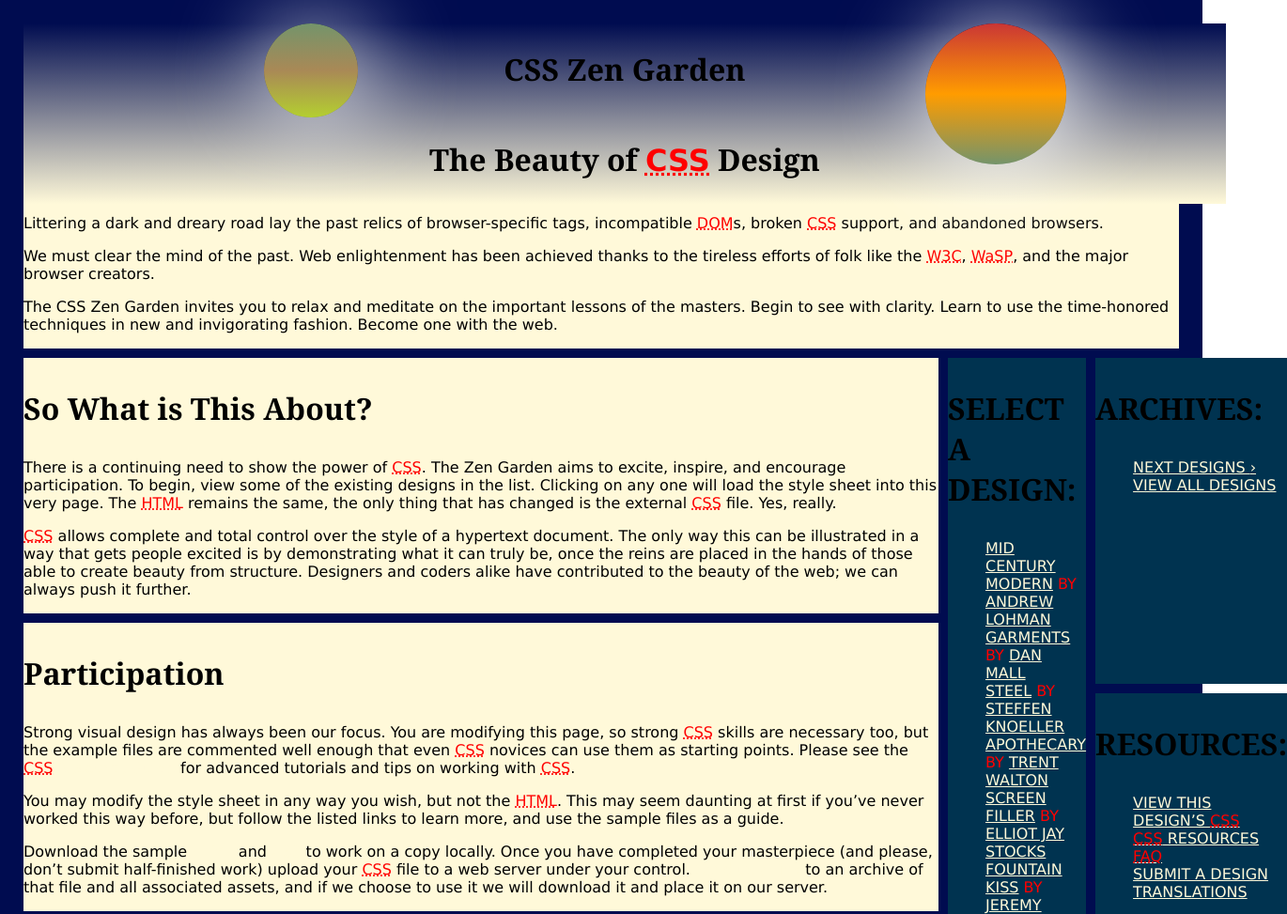
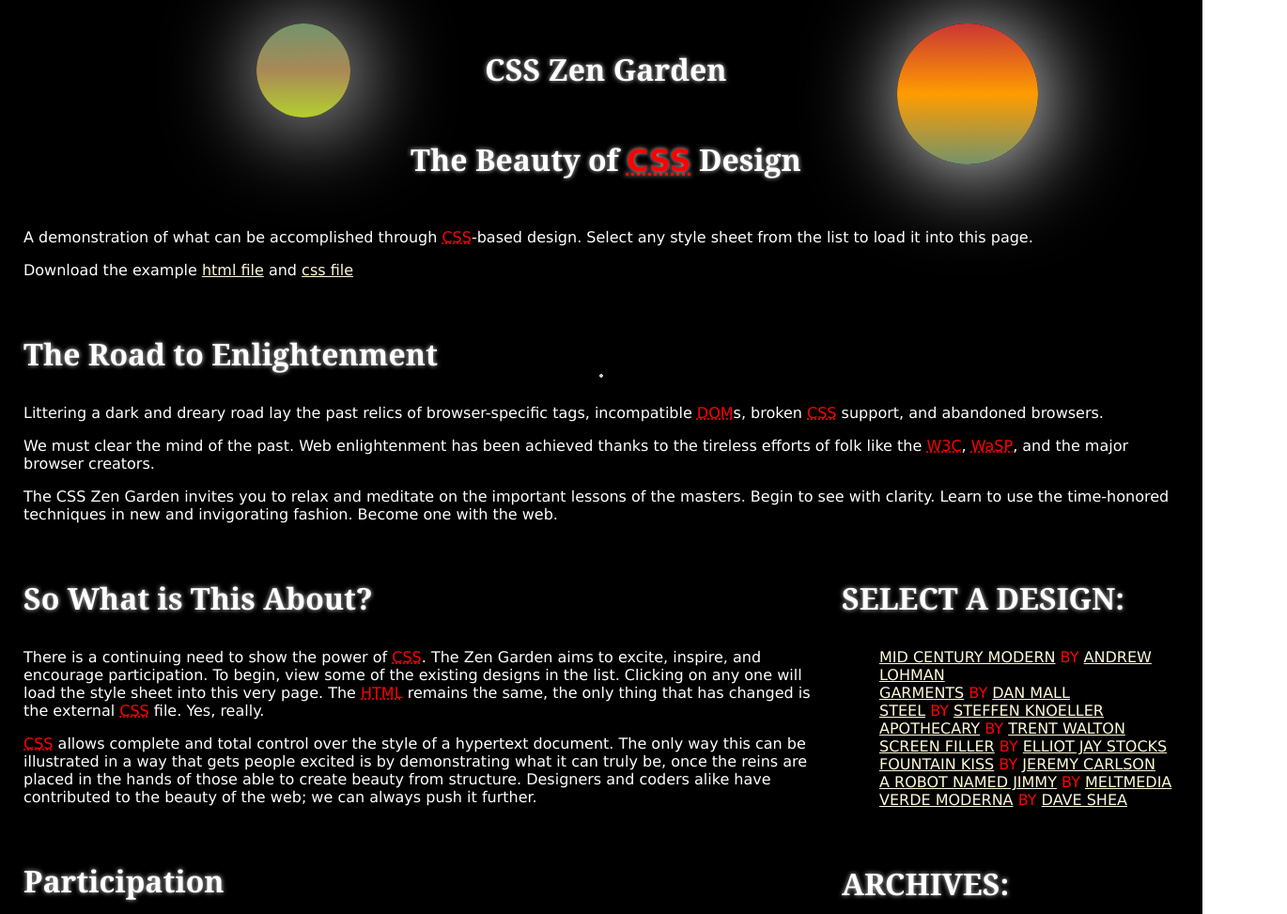
Before and after one commit to WDD331-Group/Zen-Garden, a plain HTML site: page index.html in a window 1280 px wide. Shown: the top 973 px of the page at 94% size, 1370 px wide, since content can reach past the window. Drawn offline with Linux system fonts and the light colour scheme.

Commit message:
Add files via upload

```diff
--- a/_atoms.scss
+++ b/_atoms.scss
@@ -24,7 +24,7 @@
     background-image: $img;
     box-shadow: $shd;
 }
-@mixin font($fnt-fam: $headline-font, $fnt-sze: 2em, $fnt-clr: $text-color-dark) {
+@mixin font($fnt-fam: $headline-font, $fnt-sze: 2em, $fnt-clr: $text-color-light) {
     font-family: $fnt-fam;
     font-size: $fnt-sze;
     color: $fnt-clr;
@@ -38,6 +38,7 @@
 //elements
 h1, h2, h3 {
     @include font();
+    text-shadow: 0 0 5px $primary-color,
 }
 p {
     @include font($fnt-fam: $body-font, $fnt-sze: 1em);
--- a/_molecules.scss
+++ b/_molecules.scss
@@ -32,17 +32,10 @@ header::after {
 // sub-intro
 header {
     display: flex;
+    position: sticky;
     flex-direction: column;
-    position: fixed;
     width: 100%;
     text-align: center;
-    background-image: linear-gradient($primary-color, $accent-color-1);
-}
-.summary {
-    background-color: $accent-color-1;
-}
-.preamble {
-    background-color: $accent-color-1;
 }
 
 // main
@@ -53,18 +46,6 @@ header {
     grid-gap: 10px;
 }
 // sub-main
-.explanation {
-    background-color: $accent-color-1;
-}
-.participation {
-    background-color: $accent-color-1;
-}
-.benefits {
-    background-color: $accent-color-1;
-}
-.requirements {
-    background-color: $accent-color-1;
-}
 footer {
     display: flex;
     flex-flow: row wrap;
@@ -75,7 +56,7 @@ footer {
 // sidebar
 .sidebar > .wrapper {
     display: grid;
-    grid-template-columns: 1fr 1fr;
+    grid-template-columns: 1fr ;
     grid-auto-rows: auto;
     grid-gap: 10px;
 }
@@ -84,17 +65,14 @@ footer {
     grid-row: 1 / span 2;
     @include font($fnt-sze: 1em, $fnt-clr: $text-color-light);
     text-transform: uppercase;
-    background-color: $accent-color-2;
 }
 .design-archives {
     @include font($fnt-sze: 1em, $fnt-clr: $text-color-light);
     text-transform: uppercase;
-    background-color: $accent-color-2;
 }
 .zen-resources {
     @include font($fnt-sze: 1em, $fnt-clr: $text-color-light);
     text-transform: uppercase;
-    background-color: $accent-color-2;
 }
 
 //nav {
--- a/_organisms.scss
+++ b/_organisms.scss
@@ -9,12 +9,17 @@
     grid-template-rows: auto;
     grid-gap: 10px;
     padding: 25px;
-    background-color: $primary-color;
+    background-color: $background-color;
+    background-image: radial-gradient(circle, $primary-color 1px, transparent 1px), radial-gradient(circle, $primary-color 2px, transparent 2px), radial-gradient(circle, white 1px, transparent 1px), radial-gradient(circle, white 2px, transparent 2px),
+    radial-gradient(circle, $primary-color 1px, transparent 1px), radial-gradient(circle, $primary-color 2px, transparent 2px);
+    background-size: 225px 150px;
+    background-attachment: fixed;
+    background-position: 0, 50px 50px, -50px -50px, 150px 200px, 100px 100px, -10px -10px;
 }
 
 @media screen and (min-width: 900px) {
     .page-wrapper {
-        grid-template-columns: 1fr 20%;
+        grid-template-columns: 70% 30%;
     }
     .intro {
         grid-column: 1 / span 2;
--- a/_variables.scss
+++ b/_variables.scss
@@ -4,7 +4,8 @@ $body-font: Verdana, Geneva, Tahoma, sans-serif;
 $link-font: 'Lucida Sans', 'Lucida Sans Regular', 'Lucida Grande', sans-serif;
 
 // colors
-$primary-color: #000c50;
+$primary-color: #CCCCCC;
+$background-color: #000000;
 $accent-color-1: #fff9d9;
 $accent-color-2: #003350;
 $accent-color-3: #1c0050;
```
Also changed, not shown: style.css, 1 other file.
